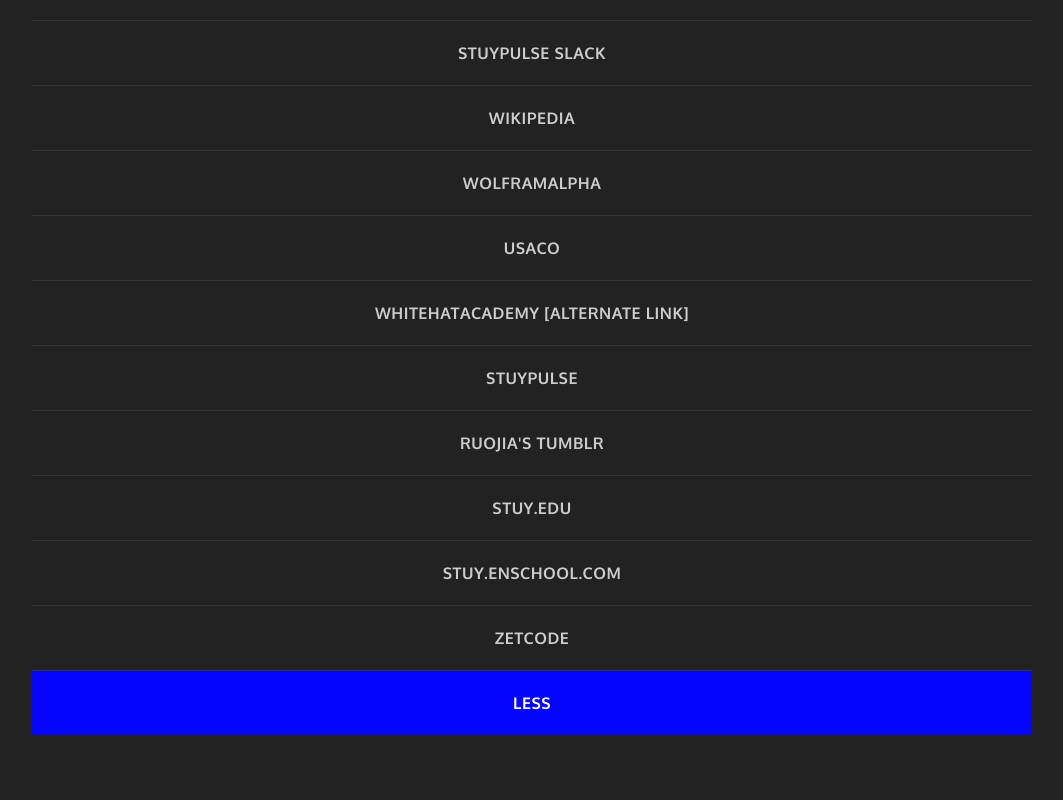
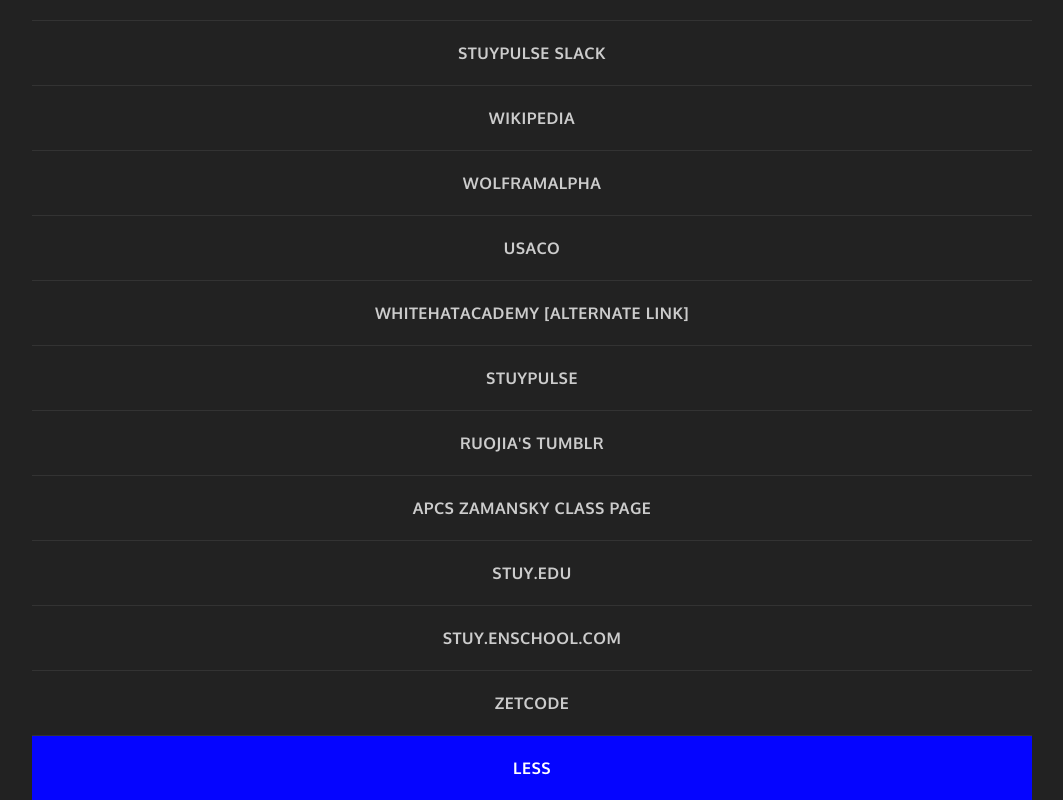
Before and after one commit to elc1798/html-homepage, a plain HTML site: page more.html in a window 1280 px wide. Shown: the part 645-1445 px from the top of the page, without its empty margins (108-1171 px from the left). Before the commit the page ends 1380 px from the top, so only its background shows below. Drawn offline with Linux system fonts and the light colour scheme.

Commit message:
Added stuycs to more.html

```diff
--- a/more.html
+++ b/more.html
@@ -62,6 +62,8 @@
 					<li><a href="http://loren.blaming.me/~whitehats">whiteHatAcademy [Alternate Link]</a></li>
 					<li><a href="http://stuypulse.com">StuyPulse</a></li>
 					<li><a href="http://justabigheartedwriter.tumblr.com">Ruojia's Tumblr</a></li>
+                    <li><a href="http://stuycs-apcs-z.github.io">APCS Zamansky
+                            Class Page</a></li>
                     <li><a href="http://stuy.edu">Stuy.edu</a></li>
 					<li><a href="http://stuy.enschool.com">stuy.enschool.com</a></li>
 					<li><a href="http://zetcode.com">ZetCode</a></li>
```
Lines whose indentation alone changed are shown as unchanged.
